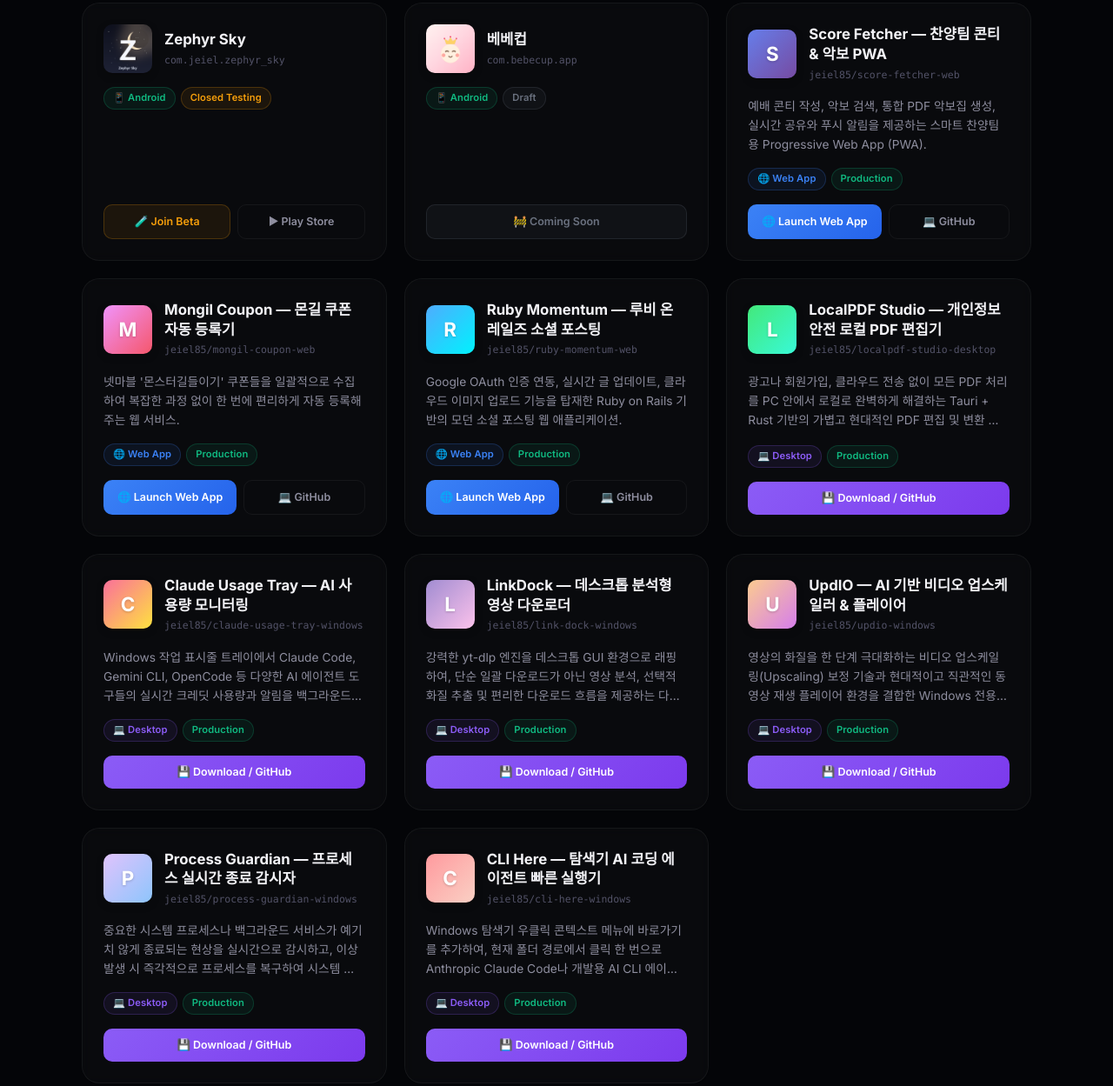
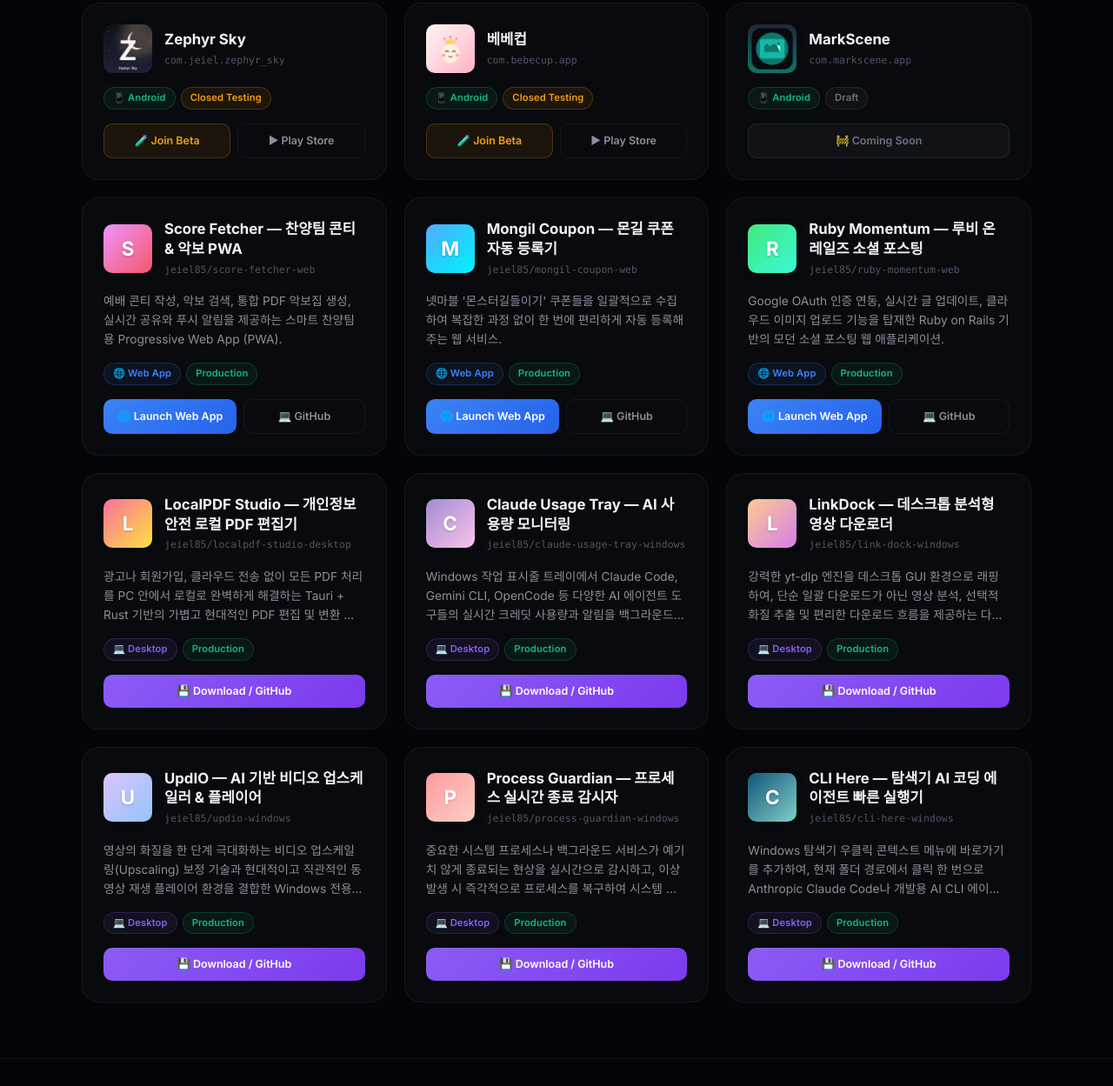
Before and after one commit to jeiel85/jeiel85.github.io, a plain HTML site: page index.html in a window 1280 px wide. Shown: the part 1364-2613 px from the top of the page at 87% size. Drawn offline with Linux system fonts and the light colour scheme.

Commit message:
feat:add-markscene-and-update-bebecup

```diff
--- a/index.html
+++ b/index.html
@@ -4,10 +4,10 @@
   <meta charset="UTF-8" />
   <meta name="viewport" content="width=device-width, initial-scale=1.0" />
   <title>Sitdory — Portfolio</title>
-  <meta name="description" content="Sitdory의 개발 포트폴리오. 20개의 프로젝트를 확인해보세요." />
+  <meta name="description" content="Sitdory의 개발 포트폴리오. 21개의 프로젝트를 확인해보세요." />
   <meta name="author" content="Sitdory" />
   <meta property="og:title" content="Sitdory — Portfolio" />
-  <meta property="og:description" content="Android 11개 | Web 3개 | Desktop 6개" />
+  <meta property="og:description" content="Android 12개 | Web 3개 | Desktop 6개" />
   <meta property="og:type" content="website" />
   <link rel="preconnect" href="https://fonts.googleapis.com" />
   <link rel="preconnect" href="https://fonts.gstatic.com" crossorigin />
@@ -753,11 +753,11 @@
 
           <div class="stats-row">
             <div class="stat-box">
-              <div class="stat-value">20</div>
+              <div class="stat-value">21</div>
               <div class="stat-label">Total</div>
             </div>
             <div class="stat-box">
-              <div class="stat-value android">11</div>
+              <div class="stat-value android">12</div>
               <div class="stat-label">Android</div>
             </div>
             <div class="stat-box">
@@ -790,8 +790,8 @@
 
   <main class="container">
     <div class="filter-bar">
-      <button class="filter-btn active" data-filter="all">All<span class="filter-count">20</span></button>
-      <button class="filter-btn" data-filter="android">📱 Android<span class="filter-count">11</span></button>
+      <button class="filter-btn active" data-filter="all">All<span class="filter-count">21</span></button>
+      <button class="filter-btn" data-filter="android">📱 Android<span class="filter-count">12</span></button>
       <button class="filter-btn" data-filter="web">🌐 Web<span class="filter-count">3</span></button>
       <button class="filter-btn" data-filter="desktop">💻 Desktop<span class="filter-count">6</span></button>
     </div>
@@ -1066,6 +1066,32 @@
 
       <div class="card-meta">
         <span class="platform-badge platform-android">📱 Android</span>
+        <span class="status-badge status-testing">Closed Testing</span>
+
+      </div>
+
+
+        <div class="app-actions">
+          <a href="https://play.google.com/apps/testing/com.bebecup.app" target="_blank" rel="noopener" class="btn btn-secondary">
+            🧪 Join Beta
+          </a>
+          <a href="https://play.google.com/store/apps/details?id=com.bebecup.app" target="_blank" rel="noopener" class="btn btn-ghost">
+            ▶ Play Store
+          </a>
+        </div>
+    </article>
+
+    <article class="app-card" data-platform="android" style="animation-delay: 0.55s">
+      <div class="card-header">
+        <img class="app-icon" src="icons/com.markscene.app.png" alt="MarkScene" loading="lazy" />
+        <div class="card-title-area">
+          <h3 class="app-name" title="MarkScene">MarkScene</h3>
+          <span class="app-package" title="com.markscene.app">com.markscene.app</span>
+        </div>
+      </div>
+
+      <div class="card-meta">
+        <span class="platform-badge platform-android">📱 Android</span>
         <span class="status-badge status-draft">Draft</span>
 
       </div>
@@ -1076,9 +1102,9 @@
         </div>
     </article>
 
-    <article class="app-card" data-platform="web" style="animation-delay: 0.55s">
+    <article class="app-card" data-platform="web" style="animation-delay: 0.6000000000000001s">
       <div class="card-header">
-        <div class="app-icon-letter" style="background: linear-gradient(135deg, #667eea 0%, #764ba2 100%)">S</div>
+        <div class="app-icon-letter" style="background: linear-gradient(135deg, #f093fb 0%, #f5576c 100%)">S</div>
         <div class="card-title-area">
           <h3 class="app-name" title="Score Fetcher — 찬양팀 콘티 &amp; 악보 PWA">Score Fetcher — 찬양팀 콘티 &amp; 악보 PWA</h3>
           <span class="app-package" title="jeiel85/score-fetcher-web">jeiel85/score-fetcher-web</span>
@@ -1104,9 +1130,9 @@
       </div>
     </article>
 
-    <article class="app-card" data-platform="web" style="animation-delay: 0.6000000000000001s">
+    <article class="app-card" data-platform="web" style="animation-delay: 0.65s">
       <div class="card-header">
-        <div class="app-icon-letter" style="background: linear-gradient(135deg, #f093fb 0%, #f5576c 100%)">M</div>
+        <div class="app-icon-letter" style="background: linear-gradient(135deg, #4facfe 0%, #00f2fe 100%)">M</div>
         <div class="card-title-area">
           <h3 class="app-name" title="Mongil Coupon — 몬길 쿠폰 자동 등록기">Mongil Coupon — 몬길 쿠폰 자동 등록기</h3>
           <span class="app-package" title="jeiel85/mongil-coupon-web">jeiel85/mongil-coupon-web</span>
@@ -1132,9 +1158,9 @@
       </div>
     </article>
 
-    <article class="app-card" data-platform="web" style="animation-delay: 0.65s">
+    <article class="app-card" data-platform="web" style="animation-delay: 0.7000000000000001s">
       <div class="card-header">
-        <div class="app-icon-letter" style="background: linear-gradient(135deg, #4facfe 0%, #00f2fe 100%)">R</div>
+        <div class="app-icon-letter" style="background: linear-gradient(135deg, #43e97b 0%, #38f9d7 100%)">R</div>
         <div class="card-title-area">
           <h3 class="app-name" title="Ruby Momentum — 루비 온 레일즈 소셜 포스팅">Ruby Momentum — 루비 온 레일즈 소셜 포스팅</h3>
           <span class="app-package" title="jeiel85/ruby-momentum-web">jeiel85/ruby-momentum-web</span>
@@ -1160,9 +1186,9 @@
       </div>
     </article>
 
-    <article class="app-card" data-platform="desktop" style="animation-delay: 0.7000000000000001s">
+    <article class="app-card" data-platform="desktop" style="animation-delay: 0.75s">
       <div class="card-header">
-        <div class="app-icon-letter" style="background: linear-gradient(135deg, #43e97b 0%, #38f9d7 100%)">L</div>
+        <div class="app-icon-letter" style="background: linear-gradient(135deg, #fa709a 0%, #fee140 100%)">L</div>
         <div class="card-title-area">
           <h3 class="app-name" title="LocalPDF Studio — 개인정보 안전 로컬 PDF 편집기">LocalPDF Studio — 개인정보 안전 로컬 PDF 편집기</h3>
           <span class="app-package" title="jeiel85/localpdf-studio-desktop">jeiel85/localpdf-studio-desktop</span>
@@ -1185,9 +1211,9 @@
       </div>
     </article>
 
-    <article class="app-card" data-platform="desktop" style="animation-delay: 0.75s">
+    <article class="app-card" data-platform="desktop" style="animation-delay: 0.8s">
       <div class="card-header">
-        <div class="app-icon-letter" style="background: linear-gradient(135deg, #fa709a 0%, #fee140 100%)">C</div>
+        <div class="app-icon-letter" style="background: linear-gradient(135deg, #a18cd1 0%, #fbc2eb 100%)">C</div>
         <div class="card-title-area">
           <h3 class="app-name" title="Claude Usage Tray — AI 사용량 모니터링">Claude Usage Tray — AI 사용량 모니터링</h3>
           <span class="app-package" title="jeiel85/claude-usage-tray-windows">jeiel85/claude-usage-tray-windows</span>
@@ -1210,9 +1236,9 @@
       </div>
     </article>
 
-    <article class="app-card" data-platform="desktop" style="animation-delay: 0.8s">
+    <article class="app-card" data-platform="desktop" style="animation-delay: 0.8500000000000001s">
       <div class="card-header">
-        <div class="app-icon-letter" style="background: linear-gradient(135deg, #a18cd1 0%, #fbc2eb 100%)">L</div>
+        <div class="app-icon-letter" style="background: linear-gradient(135deg, #fccb90 0%, #d57eeb 100%)">L</div>
         <div class="card-title-area">
           <h3 class="app-name" title="LinkDock — 데스크톱 분석형 영상 다운로더">LinkDock — 데스크톱 분석형 영상 다운로더</h3>
           <span class="app-package" title="jeiel85/link-dock-windows">jeiel85/link-dock-windows</span>
@@ -1235,9 +1261,9 @@
       </div>
     </article>
 
-    <article class="app-card" data-platform="desktop" style="animation-delay: 0.8500000000000001s">
+    <article class="app-card" data-platform="desktop" style="animation-delay: 0.9s">
       <div class="card-header">
-        <div class="app-icon-letter" style="background: linear-gradient(135deg, #fccb90 0%, #d57eeb 100%)">U</div>
+        <div class="app-icon-letter" style="background: linear-gradient(135deg, #e0c3fc 0%, #8ec5fc 100%)">U</div>
         <div class="card-title-area">
           <h3 class="app-name" title="UpdIO — AI 기반 비디오 업스케일러 &amp; 플레이어">UpdIO — AI 기반 비디오 업스케일러 &amp; 플레이어</h3>
           <span class="app-package" title="jeiel85/updio-windows">jeiel85/updio-windows</span>
@@ -1260,9 +1286,9 @@
       </div>
     </article>
 
-    <article class="app-card" data-platform="desktop" style="animation-delay: 0.9s">
+    <article class="app-card" data-platform="desktop" style="animation-delay: 0.9500000000000001s">
       <div class="card-header">
-        <div class="app-icon-letter" style="background: linear-gradient(135deg, #e0c3fc 0%, #8ec5fc 100%)">P</div>
+        <div class="app-icon-letter" style="background: linear-gradient(135deg, #ff9a9e 0%, #fad0c4 100%)">P</div>
         <div class="card-title-area">
           <h3 class="app-name" title="Process Guardian — 프로세스 실시간 종료 감시자">Process Guardian — 프로세스 실시간 종료 감시자</h3>
           <span class="app-package" title="jeiel85/process-guardian-windows">jeiel85/process-guardian-windows</span>
@@ -1285,9 +1311,9 @@
       </div>
     </article>
 
-    <article class="app-card" data-platform="desktop" style="animation-delay: 0.9500000000000001s">
+    <article class="app-card" data-platform="desktop" style="animation-delay: 1s">
       <div class="card-header">
-        <div class="app-icon-letter" style="background: linear-gradient(135deg, #ff9a9e 0%, #fad0c4 100%)">C</div>
+        <div class="app-icon-letter" style="background: linear-gradient(135deg, #13547a 0%, #80d0c7 100%)">C</div>
         <div class="card-title-area">
           <h3 class="app-name" title="CLI Here — 탐색기 AI 코딩 에이전트 빠른 실행기">CLI Here — 탐색기 AI 코딩 에이전트 빠른 실행기</h3>
           <span class="app-package" title="jeiel85/cli-here-windows">jeiel85/cli-here-windows</span>
@@ -1316,7 +1342,7 @@
 
   <footer class="footer">
     <div class="container">
-      <p class="update-time">Last updated: 2026-05-26 16:02 KST</p>
+      <p class="update-time">Last updated: 2026-05-26 16:27 KST</p>
       <p class="links">
         <a href="https://github.com/jeiel85" target="_blank">GitHub Profile</a>
         <span class="sep">·</span>
--- a/scripts/cache.json
+++ b/scripts/cache.json
@@ -3,6 +3,6 @@
     "icon": "https://play-lh.googleusercontent.com/ziSykvkW36RBe7I-cQB1hWjlW2oJJyuyx_J0A0KgqFx3YfOkgPAE3Y99Hzxxb_icVXsiqP-QDGqFjeLNjzMF=w240-h240-rw",
     "title": "BrioDo — Do it with brio. - Google Play 앱",
     "summary": "AI와 함께하는 스마트 할 일 관리 — 활기차게, 해내다.",
-    "_lastScraped": "2026-05-26T07:02:55.296Z"
+    "_lastScraped": "2026-05-26T07:27:25.547Z"
   }
 }
```
Also changed, not shown: apps.json (+8 -1 lines), icons/com.markscene.app.png (added).
